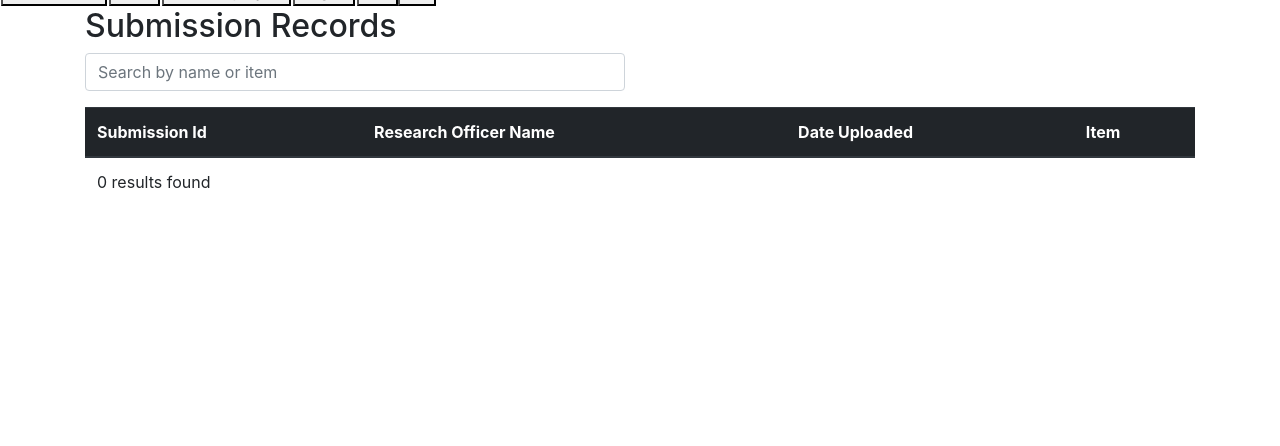
After one commit to Explorer017/Performance-Tracking-Management-System, a PHP site: page /view.php in a window 1280 px wide. The commit adds this page. Shown: the part 163-609 px from the top of the page. Run offline with PHP 8.4, Linux system fonts and the light colour scheme; data that the repository does not hold is empty.

Commit message:
Pages to view documents and employees (not fully finished)

```diff
--- a/php/navbar.php
+++ b/php/navbar.php
@@ -36,8 +36,10 @@
                         <button class="header-text bold">Placeholder</button> <!-- This will be changed when pages have been created -->
                     </td>
                     <td>
-                        <button class="header-text bold">Placeholder</button> <!-- This will be changed when pages have been created -->
+                        <a href="view.php"><button class="header-text bold">view</button></a>
                     </td>
+                    <td>
+                        <a href="view_employees.php"><button class="header-text bold">view employee</button></a>
                     <td>
                         <a href="login.php"><button class="header-text bold">Log in</button></a>
                     </td>
--- /dev/null
+++ b/php/view.php
@@ -0,0 +1,80 @@
+<?php
+include("NavBar.php");
+?>
+
+<!DOCTYPE html>
+
+<html lang="en">
+
+<head>
+    <meta charset="UTF-8">
+    <meta name="viewport" content="width=device-width, initial-scale=1, shrink-to-fit=no">
+    <link rel="stylesheet" href="https://maxcdn.bootstrapcdn.com/bootstrap/4.0.0/css/bootstrap.min.css">
+    <link rel="stylesheet" href= "../css/style.css">
+    <title>View</title>
+</head>
+<body>
+
+<div class="container">
+
+    <h2>Submission Records</h2>
+    <div class="row mb-3">
+        <div class="col-md-6">
+            <input type="text" class="form-control" id="searchInput" placeholder="Search by name or item">
+        </div>
+    </div>
+    <table class="table">
+        <thead class="thead-dark">
+            <tr>
+                <th class="text-gold">Submission Id</th>
+                <th class="text-gold">Research Officer Name</th>
+                <th class="text-gold">Date Uploaded</th>
+                <th class="text-gold">Item</th>
+            </tr>
+        </thead>
+        <tbody id="tableBody">
+            <?php
+            // Include the PHP script to connect to the database
+            include 'db_conn.php';
+
+            // Fetch records from the database
+            $sql = "SELECT Submission.submissionID AS submission_id,
+                           CONCAT(research_officer.first_name, ' ', research_officer.last_name) AS officer_name,
+                           Submission.Date_Uploaded,
+                           Submission.Item
+                    FROM Submission
+                    INNER JOIN research_officer ON Submission.officerID = research_officer.officerID";
+            $result = $conn->query($sql);
+
+            if ($result->num_rows > 0) {
+                // Output data of each row
+                while($row = $result->fetch_assoc()) {
+                    echo "<tr><td>".$row["submission_id"]."</td><td>".$row["officer_name"]."</td><td>".$row["Date_Uploaded"]."</td><td>".$row["Item"]."</td></tr>";
+                }
+            } else {
+                echo "<tr><td colspan='4'>0 results found</td></tr>";
+            }
+            $conn->close();
+            ?>
+        </tbody>
+    </table>
+</div>
+
+<!-- Bootstrap JS and dependencies -->
+<script src="https://ajax.googleapis.com/ajax/libs/jquery/3.5.1/jquery.min.js"></script>
+<script src="https://cdnjs.cloudflare.com/ajax/libs/popper.js/1.16.0/umd/popper.min.js"></script>
+<script src="https://maxcdn.bootstrapcdn.com/bootstrap/4.5.2/js/bootstrap.min.js"></script>
+
+<script>
+    $(document).ready(function(){
+        $("#searchInput").on("keyup", function() {
+            var value = $(this).val().toLowerCase();
+            $("#tableBody tr").filter(function() {
+                $(this).toggle($(this).text().toLowerCase().indexOf(value) > -1)
+            });
+        });
+    });
+</script>
+
+</body>
+</html>
```
Also changed, not shown: php/view_employees.php (added, +74 -0 lines).
